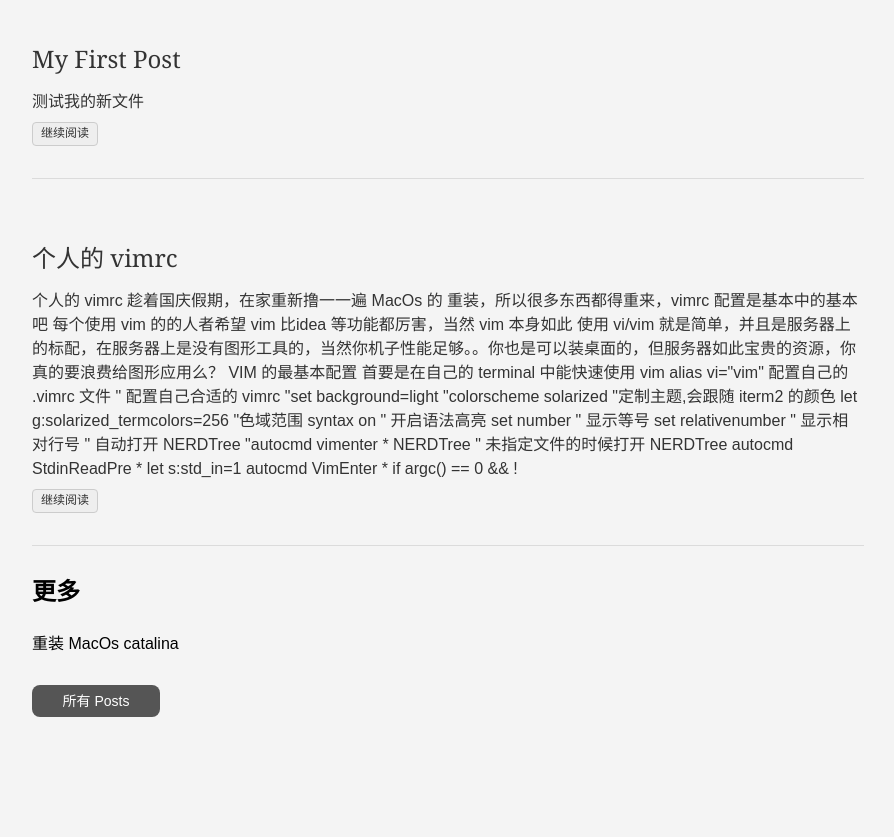
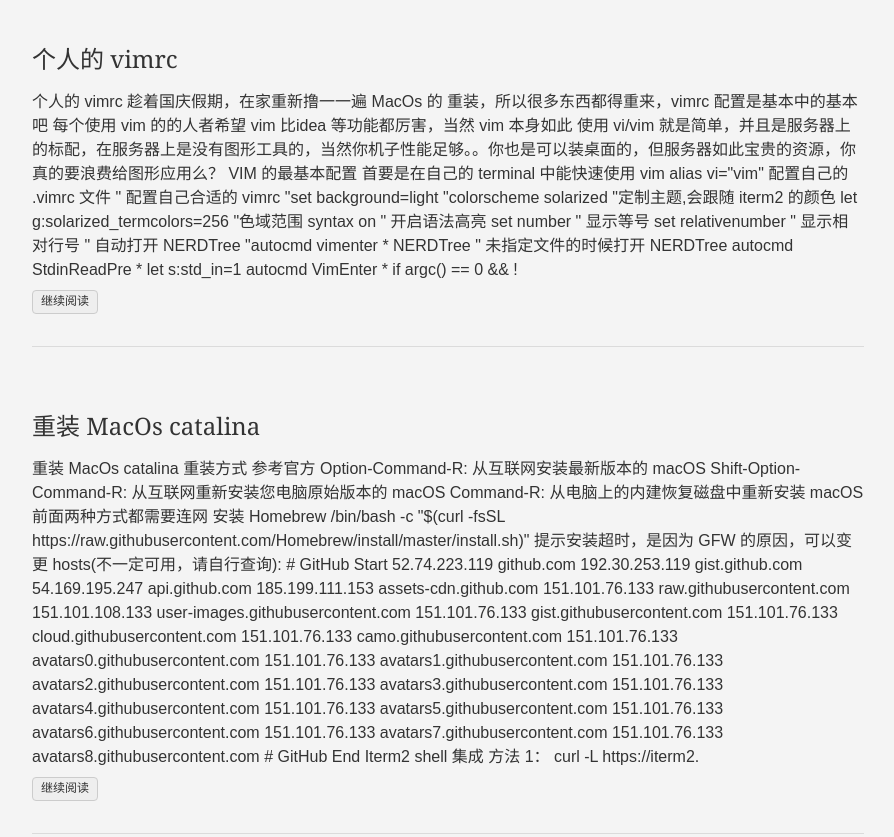
Before and after one commit to rainplus/rainplus.github.io, a plain HTML site: page index.html in a window 1280 px wide. Shown: the part 660-1497 px from the top of the page, without its empty margins (192-1086 px from the left). Drawn offline with Linux system fonts and the light colour scheme.

Commit message:
rebuilding stie

```diff
--- a/index.html
+++ b/index.html
@@ -140,30 +140,6 @@
 
       <div class="blah w-100">
         <h1 class="f3 fw1 athelas mt0 lh-title">
-          <a href="https://rainplus.github.io/posts/my-first-post/" class="color-inherit dim link">
-            My First Post
-            </a>
-        </h1>
-        <div class="f6 f5-l lh-copy nested-copy-line-height nested-links">
-          测试我的新文件
-        </div>
-          <a href="https://rainplus.github.io/posts/my-first-post/" class="ba b--moon-gray bg-light-gray br2 color-inherit dib f7 hover-bg-moon-gray link mt2 ph2 pv1">继续阅读</a>
-
-      </div>
-    </div>
-  </div>
-</article>
-
-          </div>
-
-          <div class="relative w-100 mb4">
-
-<article class="bb b--black-10">
-  <div class="db pv4 ph3 ph0-l no-underline dark-gray">
-    <div class="flex flex-column flex-row-ns">
-
-      <div class="blah w-100">
-        <h1 class="f3 fw1 athelas mt0 lh-title">
           <a href="https://rainplus.github.io/posts/personal-vim-config/" class="color-inherit dim link">
             个人的 vimrc
             </a>
@@ -182,25 +158,35 @@ VIM 的最基本配置  首要是在自己的 terminal 中能快速使用 vim  a
 
           </div>
 
+          <div class="relative w-100 mb4">
+
+<article class="bb b--black-10">
+  <div class="db pv4 ph3 ph0-l no-underline dark-gray">
+    <div class="flex flex-column flex-row-ns">
+
+      <div class="blah w-100">
+        <h1 class="f3 fw1 athelas mt0 lh-title">
+          <a href="https://rainplus.github.io/posts/reinstall-macos-catalina/" class="color-inherit dim link">
+            重装 MacOs catalina
+            </a>
+        </h1>
+        <div class="f6 f5-l lh-copy nested-copy-line-height nested-links">
+          重装 MacOs catalina 重装方式 参考官方 Option-Command-R: 从互联网安装最新版本的 macOS Shift-Option-Command-R: 从互联网重新安装您电脑原始版本的 macOS Command-R: 从电脑上的内建恢复磁盘中重新安装 macOS
+前面两种方式都需要连网
+安装 Homebrew /bin/bash -c &quot;$(curl -fsSL https://raw.githubusercontent.com/Homebrew/install/master/install.sh)&quot; 提示安装超时，是因为 GFW 的原因，可以变更 hosts(不一定可用，请自行查询):
+# GitHub Start 52.74.223.119 github.com 192.30.253.119 gist.github.com 54.169.195.247 api.github.com 185.199.111.153 assets-cdn.github.com 151.101.76.133 raw.githubusercontent.com 151.101.108.133 user-images.githubusercontent.com 151.101.76.133 gist.githubusercontent.com 151.101.76.133 cloud.githubusercontent.com 151.101.76.133 camo.githubusercontent.com 151.101.76.133 avatars0.githubusercontent.com 151.101.76.133 avatars1.githubusercontent.com 151.101.76.133 avatars2.githubusercontent.com 151.101.76.133 avatars3.githubusercontent.com 151.101.76.133 avatars4.githubusercontent.com 151.101.76.133 avatars5.githubusercontent.com 151.101.76.133 avatars6.githubusercontent.com 151.101.76.133 avatars7.githubusercontent.com 151.101.76.133 avatars8.githubusercontent.com # GitHub End Iterm2 shell 集成 方法 1： curl -L https://iterm2.
+        </div>
+          <a href="https://rainplus.github.io/posts/reinstall-macos-catalina/" class="ba b--moon-gray bg-light-gray br2 color-inherit dib f7 hover-bg-moon-gray link mt2 ph2 pv1">继续阅读</a>
+
+      </div>
+    </div>
+  </div>
+</article>
+
+          </div>
+
       </section>
 
-
-      <section class="w-100">
-        <h1 class="f3">更多</h1>
-
-
-          <h2 class="f5 fw4 mb4 dib mr3">
-            <a href="https://rainplus.github.io/posts/reinstall-macos-catalina/" class="link black dim">
-              重装 MacOs catalina
-            </a>
-          </h2>
-
-
-
-
-          <a href="https://rainplus.github.io/posts/" class="link db f6 pa2 br3 bg-mid-gray white dim w4 tc">所有 Posts</a>
-
-        </section>
 
 
       </div>
```
Also changed, not shown: index.xml (+0 -9 lines), posts/index.html (+0 -15 lines), posts/index.xml (+0 -9 lines), sitemap.xml (+0 -7 lines).
